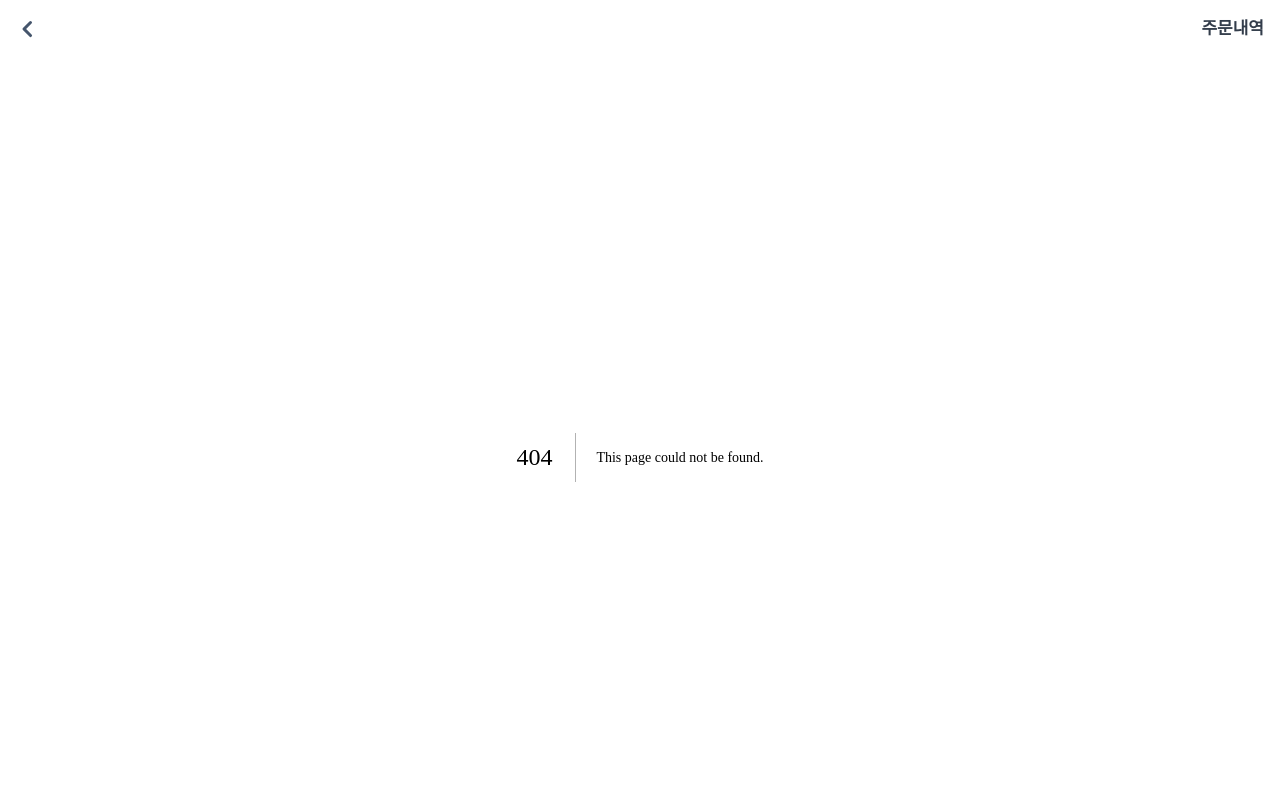
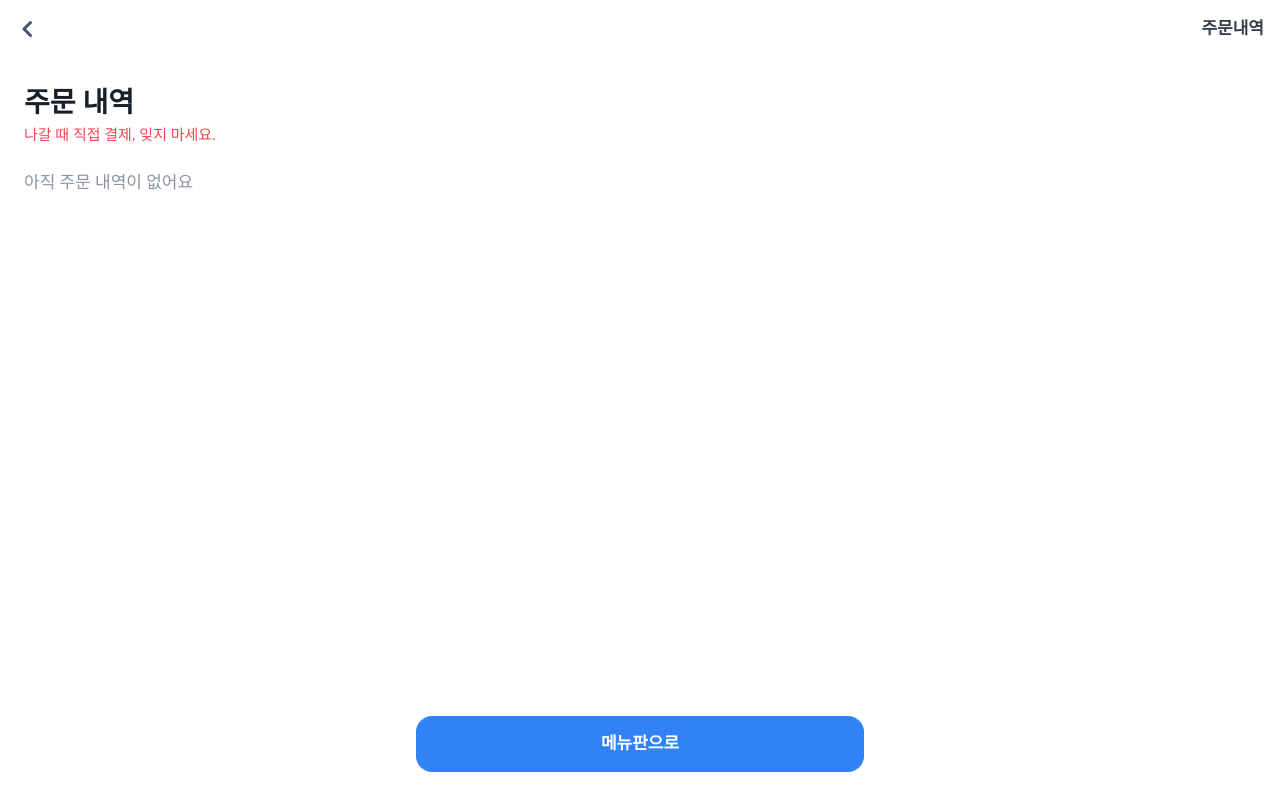
Before and after one commit to table-order/table-order, a Next.js app: page /order/history in a window 1280 px wide. Before the commit this address had no page. Shown: the top 810 px of the page. Built offline with nearby package versions, Linux system fonts and the light colour scheme.

Commit message:
feat: 주문 내역 페이지 추가

```diff
--- /dev/null
+++ b/app/order/history/page.tsx
@@ -0,0 +1,110 @@
+"use client";
+
+import { useCartStore } from "@/app/store/store";
+import Link from "next/link";
+import { useEffect, useState } from "react";
+
+export default function HistoryPage() {
+  const orderHistory = useCartStore((state) => state.getOrderHistory());
+
+  // 전체 주문 수량 계산
+  const totalItems = orderHistory.reduce(
+    (total, order) =>
+      total + order.items.reduce((sum, item) => sum + item.quantity, 0),
+    0
+  );
+
+  const totalPrice = orderHistory
+    .reduce((total, order) => total + order.totalPrice, 0)
+    .toLocaleString();
+
+  const [displayTotalItems, setDisplayAmount] = useState(totalItems || 0);
+  const [displayTotalPrice, setDisplayPrice] = useState(totalPrice || "0");
+  const [shouldRender, setShouldRender] = useState(false);
+
+  useEffect(() => {
+    if (totalItems !== undefined && totalPrice !== undefined) {
+      setDisplayAmount(totalItems);
+      setDisplayPrice(totalPrice);
+      setShouldRender(true);
+    } else {
+      setShouldRender(false);
+    }
+  }, [totalItems, totalPrice]);
+
+  if (!shouldRender) {
+    return null;
+  }
+
+  return (
+    <>
+      <article className="p-6">
+        <div className="flex flex-col">
+          <span className="text-[28px] font-bold text-tossgray-900">
+            주문 내역
+          </span>
+          <span className="text-15 font-normal text-[#f04452]">
+            나갈 때 직접 결제, 잊지 마세요.
+          </span>
+        </div>
+
+        {totalItems === 0 ? (
+          <div className="pt-6">
+            <span className="font-medium text-17 text-tossgray-500">
+              아직 주문 내역이 없어요
+            </span>
+          </div>
+        ) : (
+          <>
+            <div className="pt-6">
+              <span className="text-22 font-bold text-tossgray-900">
+                {displayTotalItems}개 | {displayTotalPrice}원
+              </span>
+            </div>
+            {orderHistory.map((order) => {
+              const totalItems = order.items.reduce(
+                (total, item) => total + item.quantity,
+                0
+              );
+              return (
+                <div key={order.id}>
+                  <div className="flex justify-between mt-6 mb-5">
+                    <span className="text-tossgray-800 text-17 font-bold">
+                      최근 주문 내역 ({totalItems}개)
+                    </span>
+                    <span className="text-tossgray-700 text-15">
+                      {order.orderTime}
+                    </span>
+                  </div>
+                  <div className="flex flex-col gap-3">
+                    {order.items.map((item) => (
+                      <div className="flex flex-col" key={item.id}>
+                        <span
+                          key={item.id}
+                          className="text-tossgray-800 font-bold text-17"
+                        >
+                          {item.name} × {item.quantity}
+                        </span>
+                        <span className="text-15 text-tossgray-700">
+                          {item.price.toLocaleString()}원
+                        </span>
+                      </div>
+                    ))}
+                  </div>
+                  <hr className="my-6 text-tossgray-400" />
+                </div>
+              );
+            })}
+          </>
+        )}
+      </article>
+      <div className="fixed left-0 right-0 bottom-0 p-6 h-[112px] flex justify-center items-center bg-white z-50">
+        <button className="py-4 w-full text-17 font-semibold text-xl text-white text-center rounded-2xl bg-tossblue-500 max-w-md">
+          <Link href="/" className="flex gap-2 justify-center items-center">
+            메뉴판으로
+          </Link>
+        </button>
+      </div>
+    </>
+  );
+}
```
